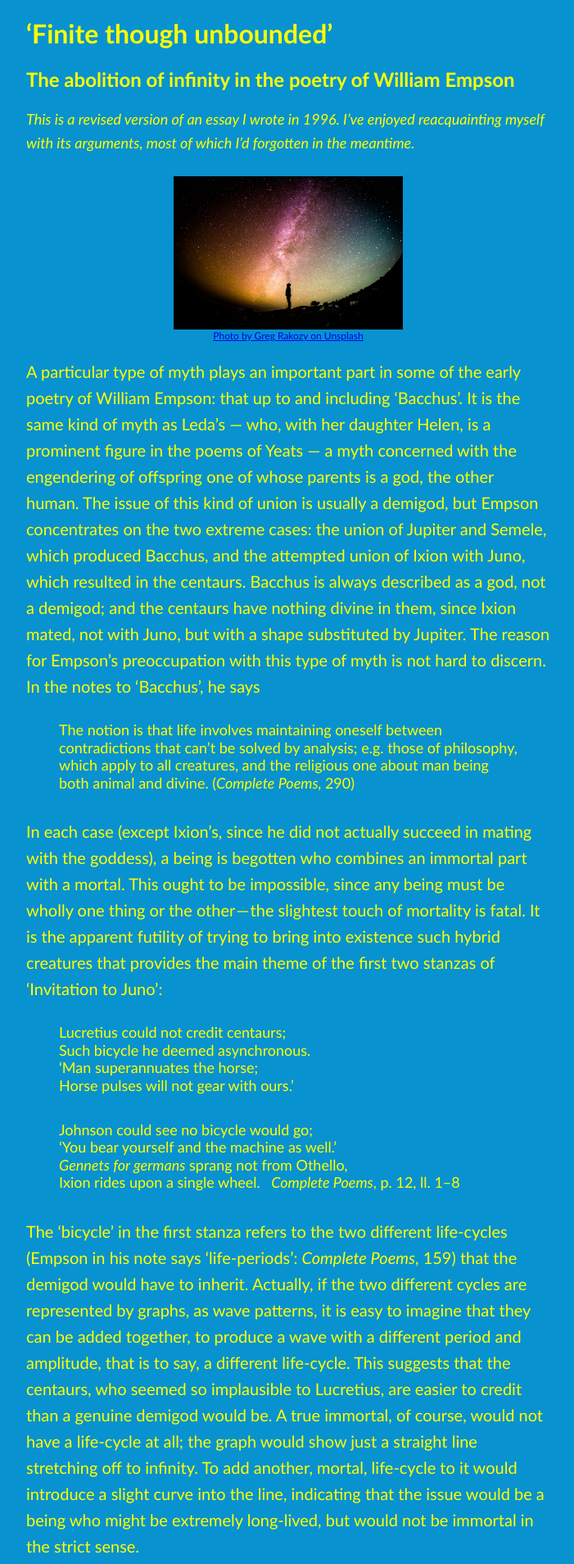
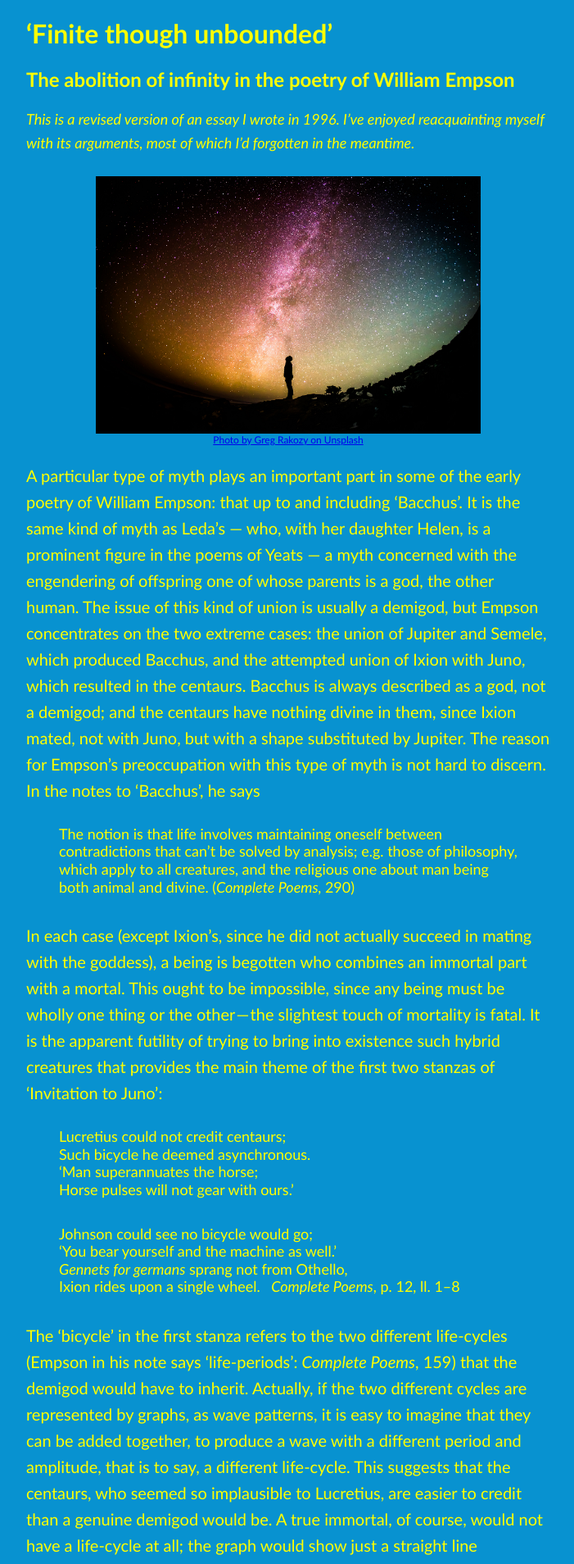
Before and after one commit to artkavanagh/github.io, a Jekyll site: the page finite-though-unbounded.html, which Jekyll copies as it is, in a window 1280 px wide. Shown: the top 1908 px of the page at 82% size, without its empty margins (288-989 px from the left). Built offline with Jekyll 4.4.1, drawn with Linux system fonts in a browser that asks for light colours.

Commit message:
Update akstyles.css

```diff
--- a/assets/css/akstyles.css
+++ b/assets/css/akstyles.css
@@ -34,7 +34,7 @@ html, body {
 	    display: block ;
 	    margin-left: auto ;
 	    margin-right: auto ;
-	    width: 50% ;
+	    width: 84% ;
 	}
       figcaption {
 			margin: 0, 0 ;
```
